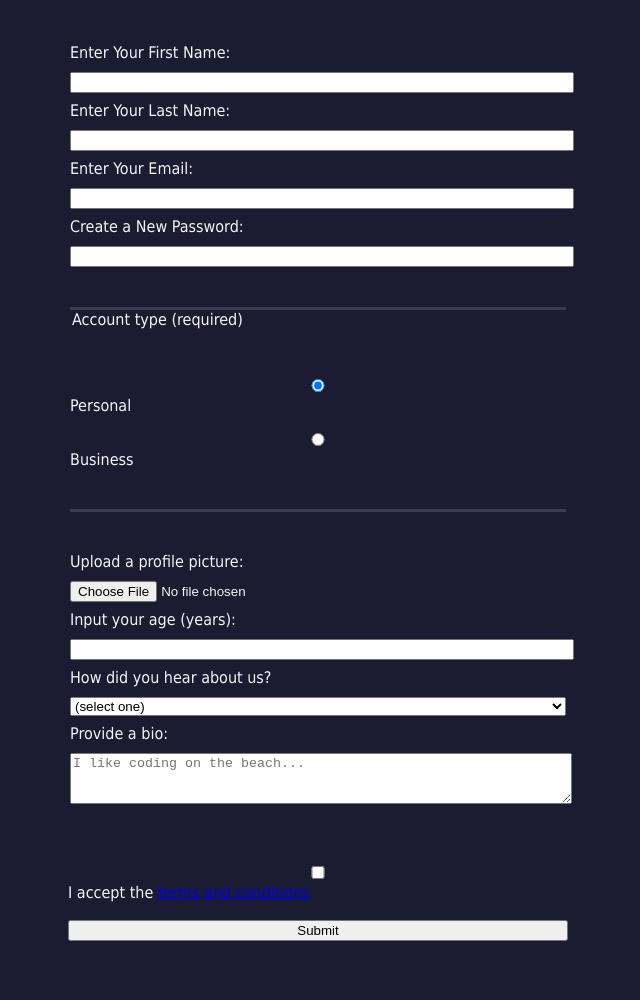
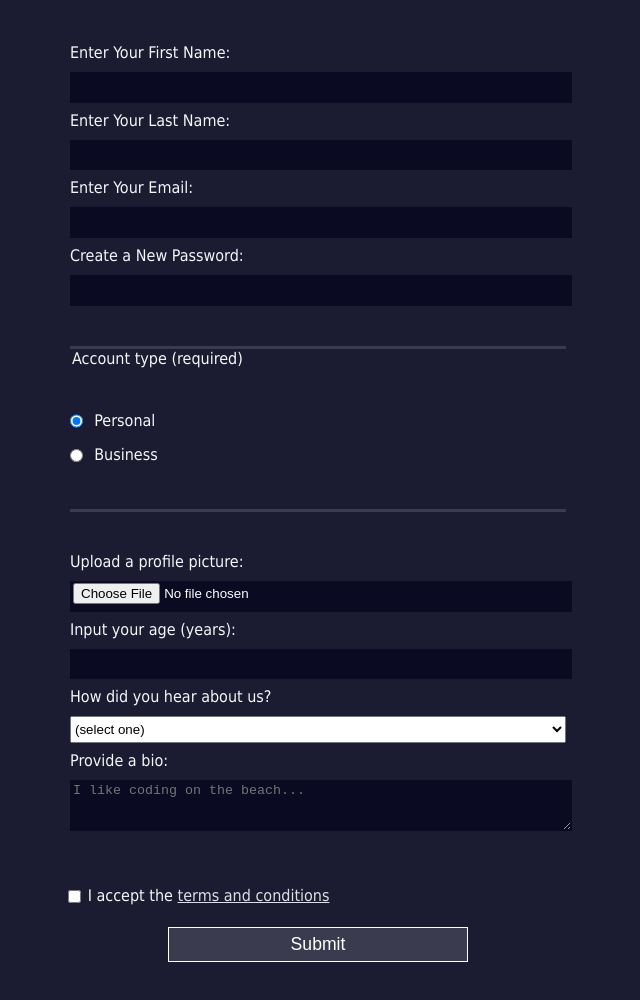
Before and after one commit to MateoLeon505/Registration-Form, a plain HTML site: page form.html in a window 1280 px wide. Shown: the part 134-1134 px from the top of the page, without its empty margins (322-962 px from the left). Before the commit the page ends 1075 px from the top, so only its background shows below. Drawn offline with Linux system fonts and the light colour scheme.

Commit message:
last changes in form

```diff
--- a/form.html
+++ b/form.html
@@ -1,33 +1,73 @@
 <!DOCTYPE html>
 <html lang="en">
   <head>
-        <meta charset="UTF-8">
-        <meta name="viewport" content="width=device-width, initial-scale=1.0">
-        <link rel="stylesheet" href="styles.css">
+    <meta charset="UTF-8" />
+    <meta name="viewport" content="width=device-width, initial-scale=1.0" />
+    <link rel="stylesheet" href="styles.css" />
     <title>Registration Form</title>
   </head>
   <body>
     <h1>Registration Form</h1>
     <p>Please fill out this form with the required information</p>
-        <form method="post" action='https://register-demo.freecodecamp.org'>
+    <form method="post" action="https://register-demo.freecodecamp.org">
       <fieldset>
-                <label for="first-name">Enter Your First Name: <input id="first-name" type="text" required name="first-name"/></label>
-                <label for="last-name">Enter Your Last Name: <input id="last-name" type="text" required name="last-name"/></label>
-                <label for="email">Enter Your Email: <input id="email" type="email" required name="email"/></label>
-                <label for="new-password">Create a New Password:
-                    <input id="new-password" type="password" pattern="[a-z0-5]{8,}" required name="password"/>
+        <label for="first-name"
+          >Enter Your First Name:
+          <input id="first-name" type="text" required name="first-name"
+        /></label>
+        <label for="last-name"
+          >Enter Your Last Name:
+          <input id="last-name" type="text" required name="last-name"
+        /></label>
+        <label for="email"
+          >Enter Your Email:
+          <input id="email" type="email" required name="email"
+        /></label>
+        <label for="new-password"
+          >Create a New Password:
+          <input
+            id="new-password"
+            type="password"
+            pattern="[a-z0-5]{8,}"
+            required
+            name="password"
+          />
         </label>
       </fieldset>
       <fieldset>
         <legend>Account type (required)</legend>
-                <label for='personal-account'><input type="radio" name="account-type" checked id='personal-account'/> Personal</label>
-                <label for='business-account'><input type="radio" name="account-type" id='business-account'/> Business</label>
+        <label for="personal-account"
+          ><input
+            type="radio"
+            name="account-type"
+            checked
+            id="personal-account"
+            class="inline"
+          />
+          Personal</label
+        >
+        <label for="business-account"
+          ><input
+            type="radio"
+            name="account-type"
+            id="business-account"
+            class="inline"
+          />
+          Business</label
+        >
       </fieldset>
       <fieldset>
-                <label for='profile-picture'>Upload a profile picture: <input type="file" id='profile-picture' name="file"/></label>
-                <label for='age'>Input your age (years): <input type="number" min="13" max="120" id='age' name="age"/></label>
-                <label for='referrer'>How did you hear about us?
-                    <select id='referrer' name="referrer">
+        <label for="profile-picture"
+          >Upload a profile picture:
+          <input type="file" id="profile-picture" name="file"
+        /></label>
+        <label for="age"
+          >Input your age (years):
+          <input type="number" min="13" max="120" id="age" name="age"
+        /></label>
+        <label for="referrer"
+          >How did you hear about us?
+          <select id="referrer" name="referrer">
             <option value="">(select one)</option>
             <option value="1">freeCodeCamp News</option>
             <option value="2">freeCodeCamp YouTube Channel</option>
@@ -35,13 +75,30 @@
             <option value="4">Other</option>
           </select>
         </label>
-                <label for='bio'>Provide a bio:
-                    <textarea id='bio' rows='3' cols='30' placeholder='I like coding on the beach...' name="bio"></textarea>
+        <label for="bio"
+          >Provide a bio:
+          <textarea
+            id="bio"
+            rows="3"
+            cols="30"
+            placeholder="I like coding on the beach..."
+            name="bio"
+          ></textarea>
         </label>
       </fieldset>
       <label for="terms-and-conditions">
-                <input id="terms-and-conditions" type="checkbox" required name="checkbox"/>I accept the
-                    <a  href='https://www.freecodecamp.org/news/terms-of-service/' target="_blank">terms and conditions</a>
+        <input
+          id="terms-and-conditions"
+          type="checkbox"
+          required
+          name="checkbox"
+          class="inline"
+        />I accept the
+        <a
+          href="https://www.freecodecamp.org/news/terms-of-service/"
+          target="_blank"
+          >terms and conditions</a
+        >
       </label>
       <input type="submit" value="Submit" />
     </form>
--- a/styles.css
+++ b/styles.css
@@ -8,7 +8,8 @@ body {
   font-size: 16px;
 }
 
-h1, p {
+h1,
+p {
   margin: 1em auto;
   text-align: center;
 }
@@ -18,6 +19,7 @@ form {
   max-width: 500px;
   min-width: 300px;
   width: 60vw;
+  padding-bottom: 2em;
 }
 
 fieldset {
@@ -30,13 +32,44 @@ fieldset:last-of-type {
   border-bottom: none;
 }
 
-input, textarea, select {
-    width: 100%;
-    margin: 10px 0;
-    margin-bottom: 0;
-}
-
 label {
   display: block;
   margin: 0.5rem 0;
 }
+
+input,
+textarea,
+select {
+  width: 100%;
+  margin: 10px 0 0 0;
+  min-height: 2em;
+}
+
+input,
+textarea {
+  background-color: #0a0a23;
+  border: 1px solid #0a0a23;
+  color: #ffffff;
+}
+
+.inline {
+  width: unset;
+  margin: 0 0.5em 0 0;
+  vertical-align: middle;
+}
+input[type="submit"] {
+  display: block;
+  width: 60%;
+  margin: 1em auto;
+  height: 2em;
+  font-size: 1.1rem;
+  background-color: #3b3b4f;
+  border-color: white;
+  min-width: 300px;
+}
+input[type="file"] {
+  padding: 1px 2px;
+}
+a {
+  color: #dfdfe2;
+}
```
Lines whose indentation alone changed are shown as unchanged.
